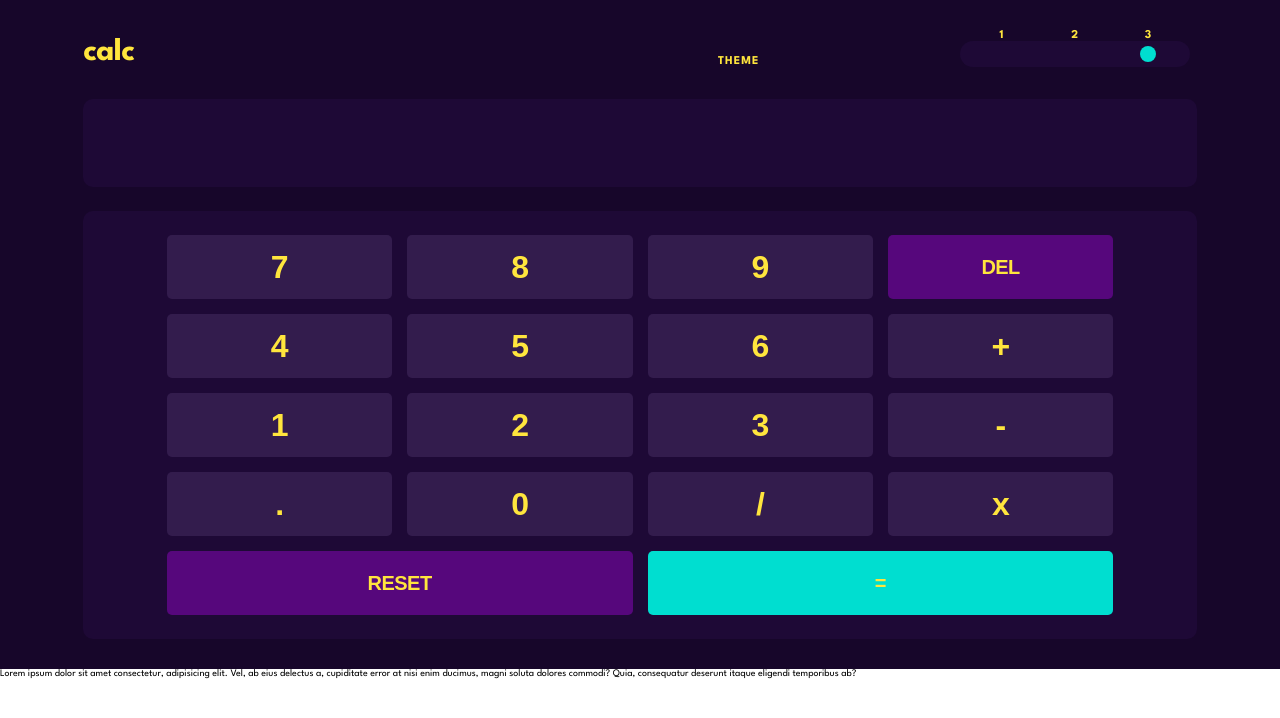
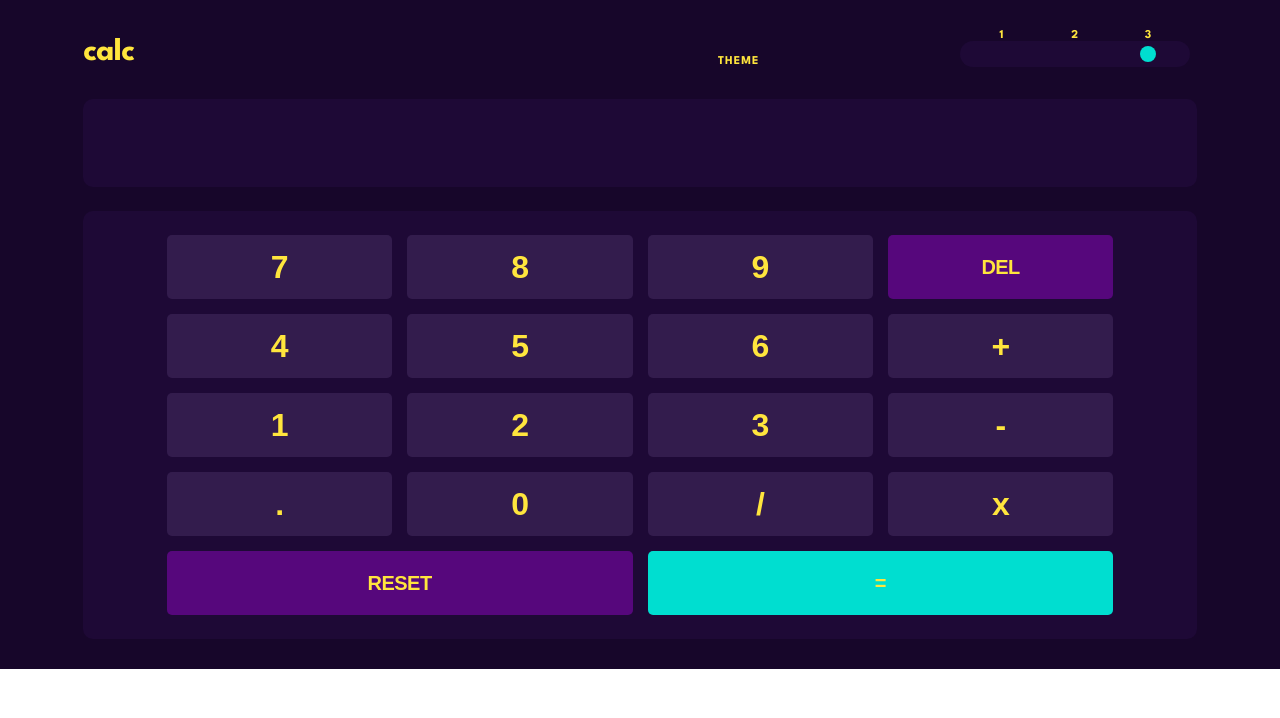
Before and after one commit to andreslopezlu/Calculator-app, a plain HTML site: page index.html in a window 1280 px wide. Drawn offline with Linux system fonts and the light colour scheme.

Commit message:
remove test div

```diff
--- a/index.html
+++ b/index.html
@@ -62,8 +62,5 @@
             </div>
             <script src="./scripts/changeThemeSwitch.js"></script>
         </main>
-        <div class="test">
-            <p>Lorem ipsum dolor sit amet consectetur, adipisicing elit. Vel, ab eius delectus a, cupiditate error at nisi enim ducimus, magni soluta dolores commodi? Quia, consequatur deserunt itaque eligendi temporibus ab?</p>
-        </div>
 </body>
 </html>
```
